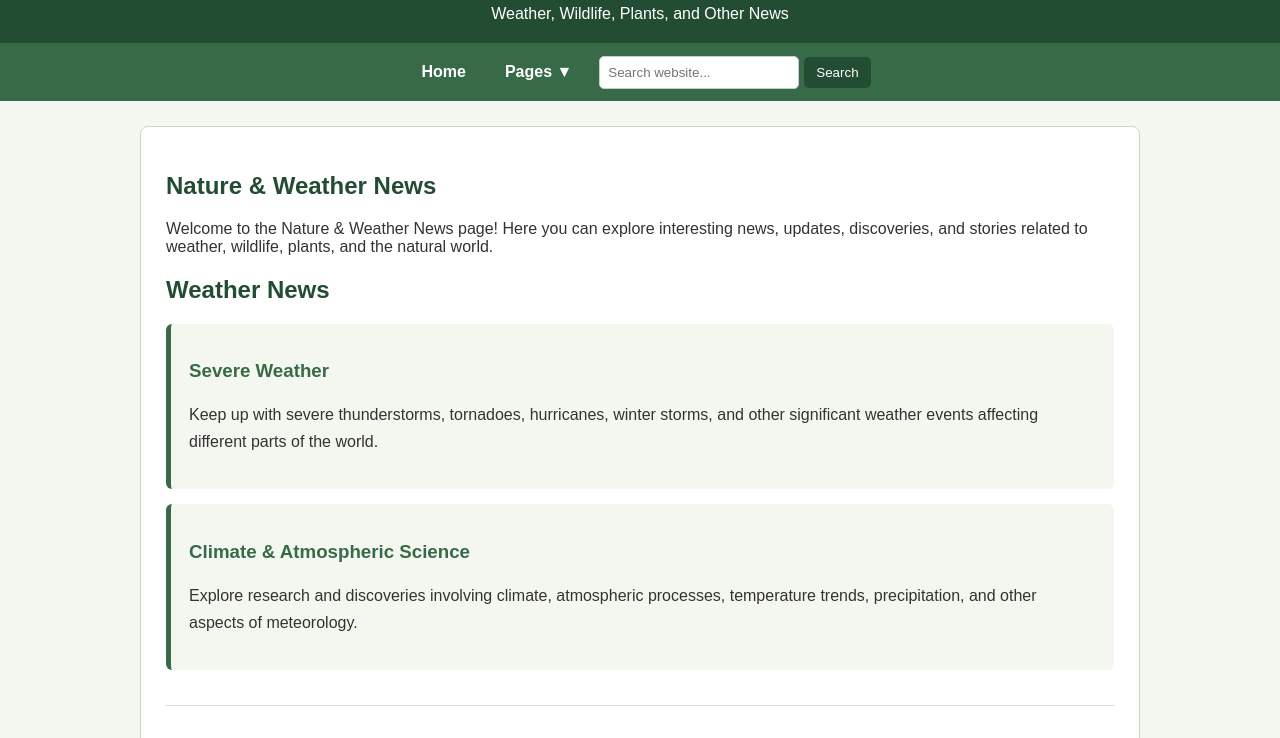
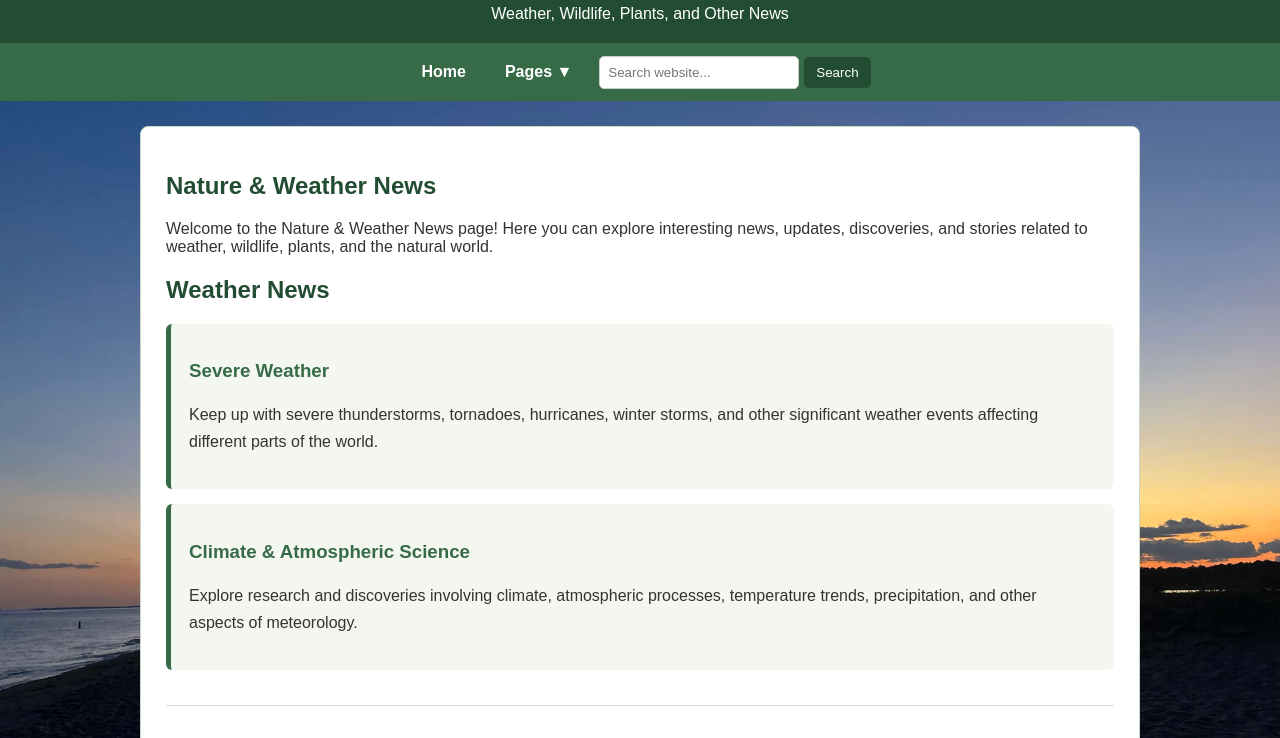
Before and after one commit to x38/-BarometerandBeasts, a plain HTML site: page news.html in a window 1280 px wide. Shown: the part 60-798 px from the top of the page. Drawn offline with Linux system fonts and the light colour scheme.

Commit message:
Update news.html

```diff
--- a/news.html
+++ b/news.html
@@ -12,12 +12,16 @@ href="https://cdnjs.cloudflare.com/ajax/libs/font-awesome/6.7.2/css/all.min.css"
             box-sizing: border-box;
         }
 
-        body {
-            margin: 0;
-            font-family: Arial, sans-serif;
-            background-color: #f4f7f0;
-            color: #333;
-        }
+      body {
+    margin: 0;
+    font-family: Arial, sans-serif;
+    background-image: url('images/backgroundimg.jpg');
+    background-size: cover;
+    background-position: center;
+    background-repeat: no-repeat;
+    background-attachment: fixed;
+    color: #333;
+}
 
         header {
             background-color: #234d32;
```
